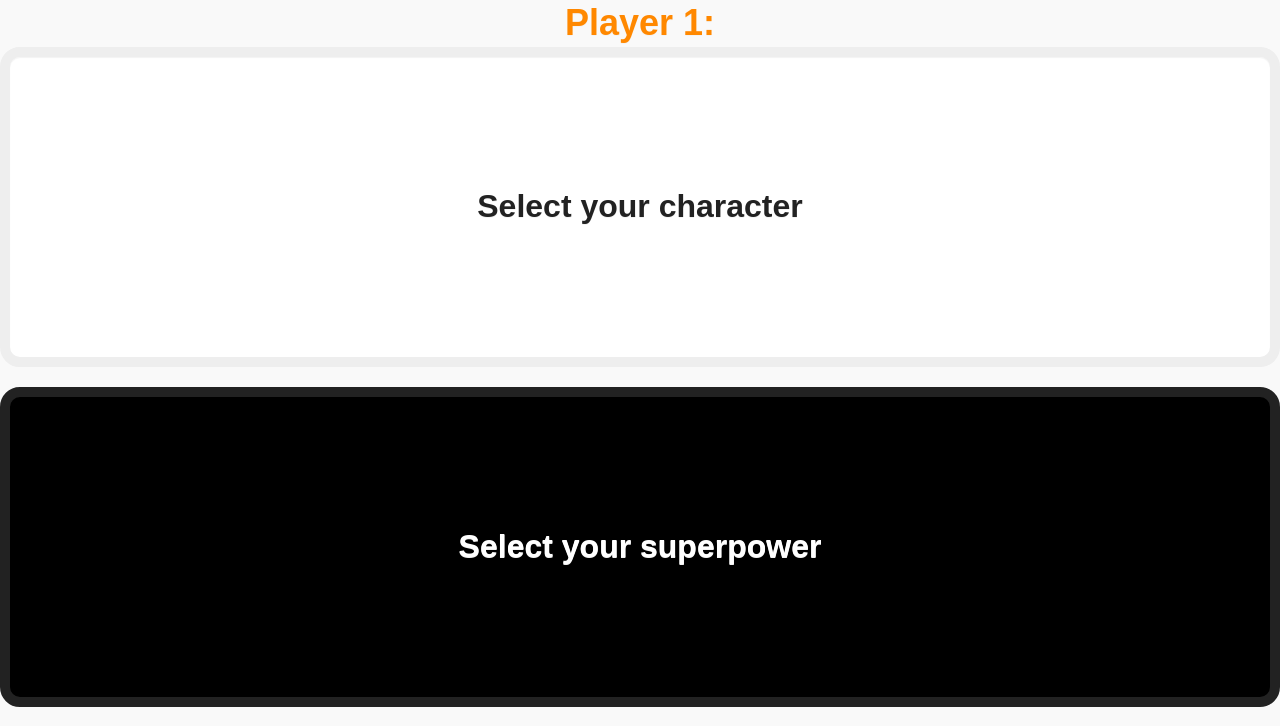
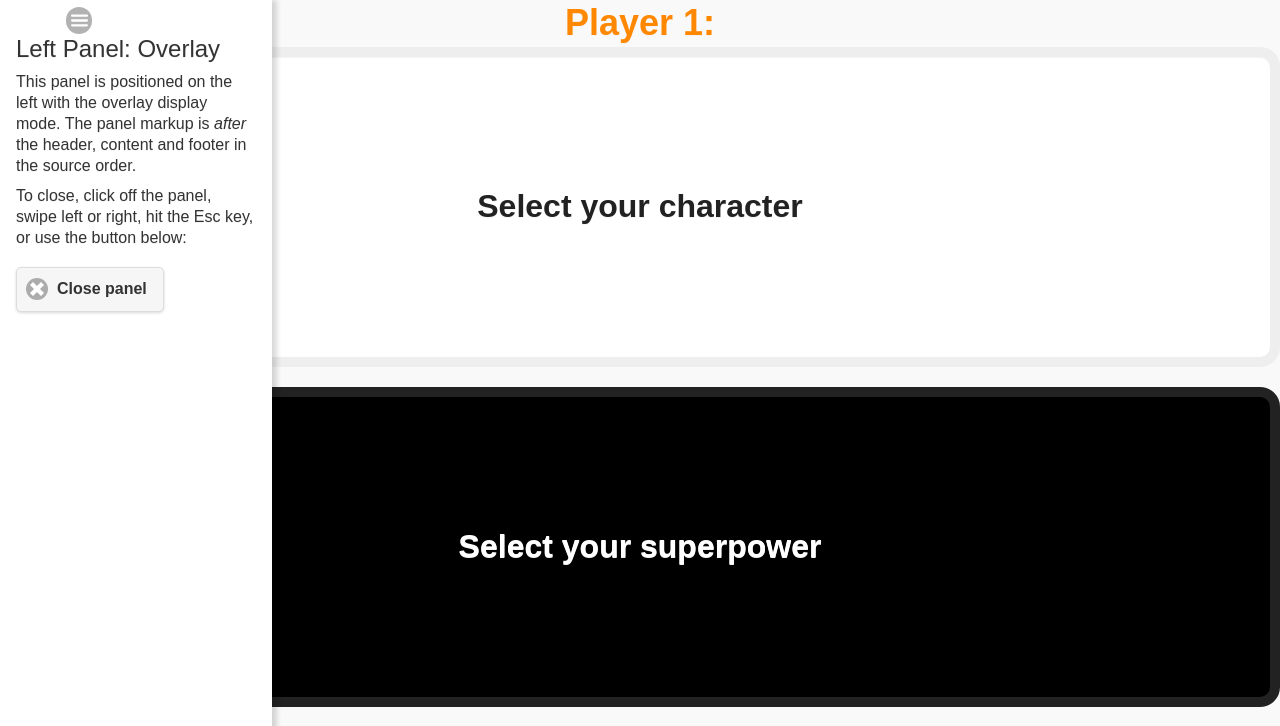
Before and after one commit to goodwilltyping/OpenFight, a plain HTML site: page index.html in a window 1280 px wide. Shown: the top 726 px of the page. Drawn offline with Linux system fonts and the light colour scheme.

Commit message:
Added overlay sidepanel (not working)

```diff
--- a/css/styles.css
+++ b/css/styles.css
@@ -4,6 +4,18 @@
 
 .page a {
   color: #F80;
+}
+
+#menu-btn {
+  position: fixed;
+  z-index: 1110;
+  top: -5px;
+  border: none;
+  zoom: 1.2;
+}
+
+#menupanel {
+  position: fixed;
 }
 
 .container {
--- a/index.html
+++ b/index.html
@@ -24,8 +24,9 @@
     <!-- Include any Custom CSS -->
     <link rel="stylesheet" href="css/styles.css?v=1.0">
     <link rel="stylesheet" href="css/forkongithub.css?v=1.0">
+
   </head>
-  <body onload="OF_APP.game.load();" class="page">
+  <body onload="OF_APP.game.load();" class="page ui-mobile-viewport ui-overlay-a">
     <!-- FORK ON GITHUB -->
     <!--<span class="forkongithub">
       <a href="https://github.com/goodwilltyping/OpenFight" target="_blank">Fork me on GitHub</a>
@@ -43,7 +44,18 @@
       </div>-->
 
       <!-- NAVIGATION -->
-      <!--<div class="row">
+      <div class="row">
+        <a href="#menupanel" id="menu-btn" class="ui-btn ui-btn-icon-left ui-btn-icon-notext ui-btn-icon-left ui-icon-bars"></a>
+        <div data-role="panel" id="menupanel" data-position="left" data-position-fixed="true" data-display="overlay" data-theme="a" class="ui-panel ui-panel-position-left ui-panel-display-overlay ui-body-a ui-panel-animate ui-panel-open">
+          <div class="ui-panel-inner">
+            <h3>Left Panel: Overlay</h3>
+            <p>This panel is positioned on the left with the overlay display mode. The panel markup is <em>after</em> the header, content and footer in the source order.</p>
+            <p>To close, click off the panel, swipe left or right, hit the Esc key, or use the button below:</p>
+            <a href="#menupanel" data-rel="close" class="ui-btn ui-shadow ui-corner-all ui-btn-a ui-icon-delete ui-btn-icon-left ui-btn-inline">Close panel</a>
+          </div>
+        </div>
+
+      <!--
         <div class="cole-sm-12 menu" role="navigation">
           <ul class="nav nav-tabs">
             <li role="presentation" class="dropdown active">
@@ -56,8 +68,8 @@
             <li role="presentation"><a href="help.html">Help</a></li>
             <li role="presentation"><a href="about.html">About</a></li>
           </ul>
-        </div>
-      </div>-->
+        </div>-->
+      </div>
 
       <!-- GAME -->
       <div class="row players">
@@ -114,9 +126,16 @@
     <script src="js/jquery.mobile-1.4.5.min.js"></script>
     <script src="js/bootstrap.min.js"></script>
 
+    <!-- Include Custom JS -->
+    <script id="panel-init">
+      $(document).ready(function() {
+        $( "body>[data-role='panel']" ).panel();
+      });
+    </script>
+
     <!-- Custom Javascript scripts loaded -->
-    <script src="js/openfight.js"></script>
-    <script src="js/functions.js"></script>
+    <script src="js/openfight.js?v=1.00"></script>
+    <script src="js/functions.js?v=1.00"></script>
     <script src="http://localhost:35729/livereload.js"></script>
 
     <!-- Include Modernizr script to assist with browser compatibility -->
--- a/js/functions.js
+++ b/js/functions.js
@@ -1,3 +1,5 @@
+$(document).ready(function(){
+
   $(document).on('swipeleft', '.ui-page', function(event){
       if(event.handled !== true) // This will prevent event triggering more then once
       {
@@ -22,3 +24,5 @@ $(document).on('swiperight', '.ui-page', function(event){
       }
       return false;
   });
+
+});
```
Also changed, not shown: 1 other file. Lines whose indentation alone changed are shown as unchanged.
